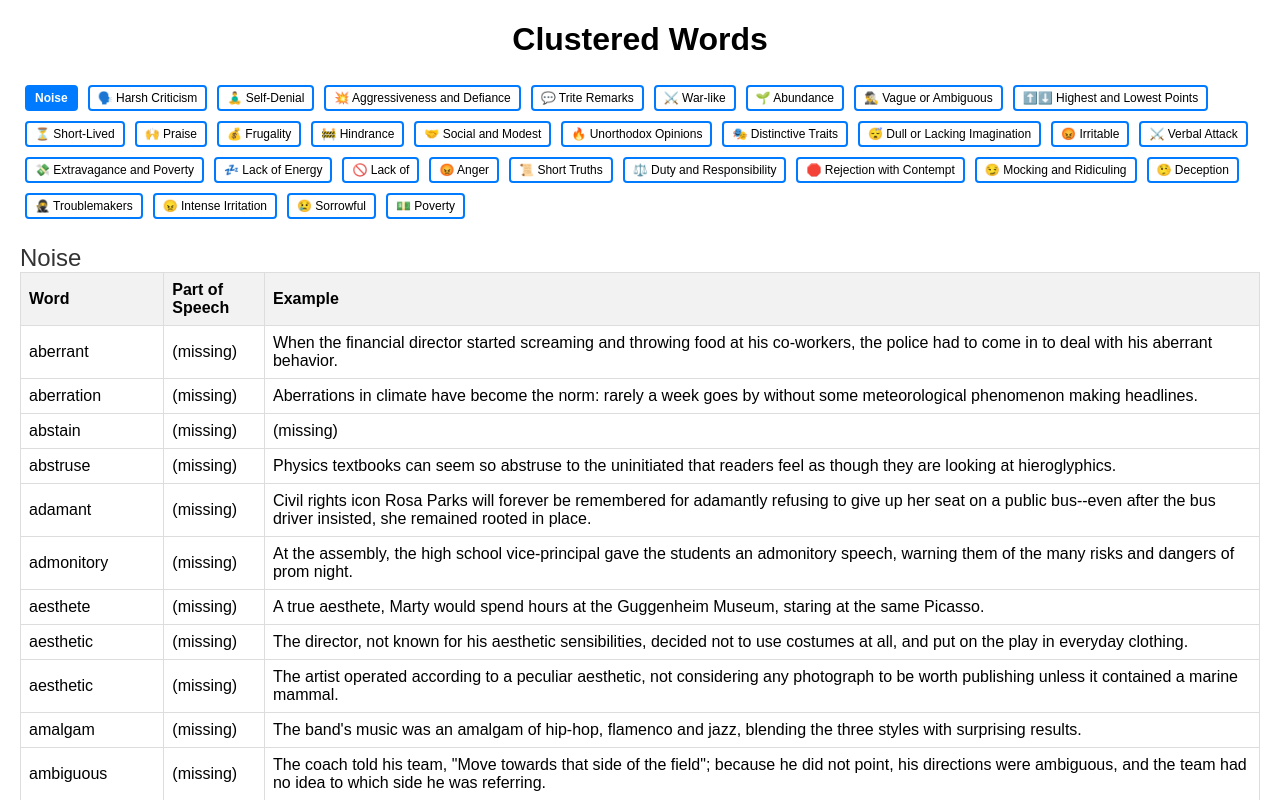
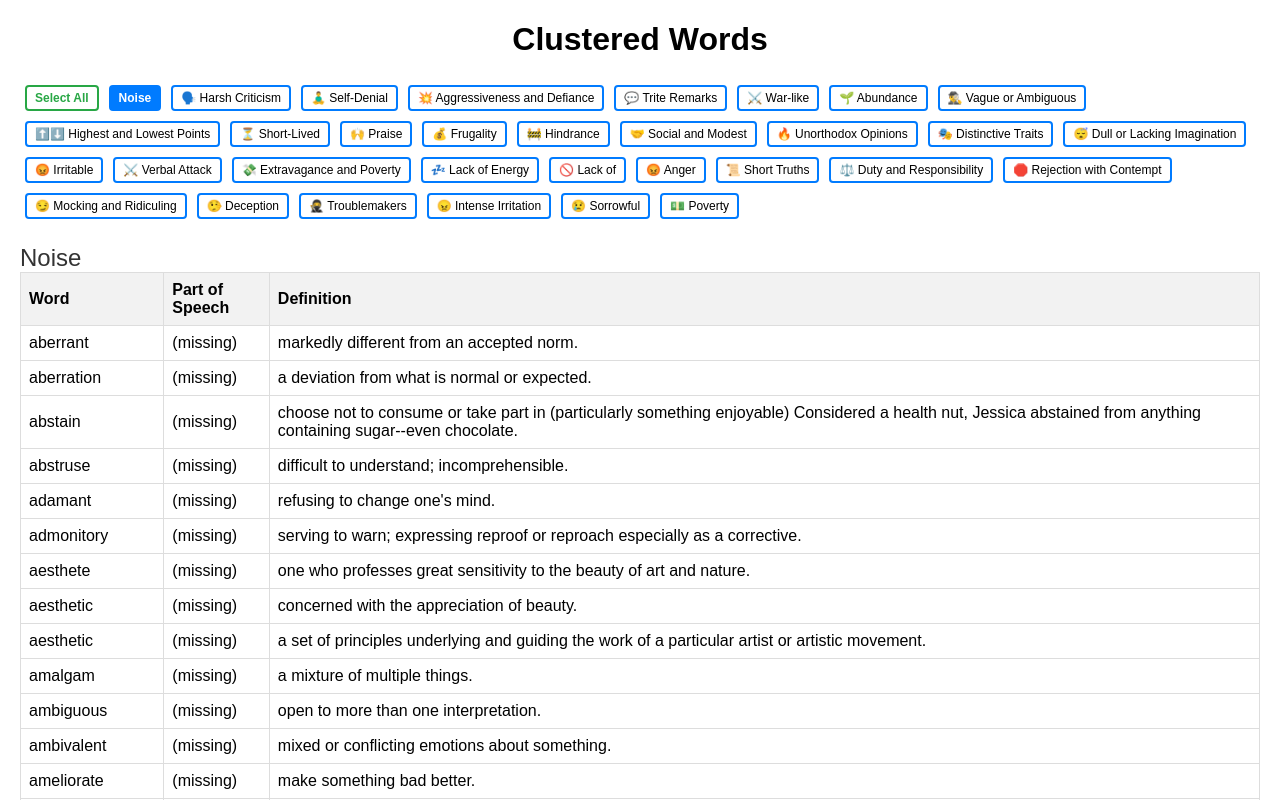
Before and after one commit to MatthewKokin/word_clustering, a plain HTML site: page index.html in a window 1280 px wide. Both pictures are taken after a click on the button "Noise". Shown: the top 800 px of the page. Drawn offline with Linux system fonts and the light colour scheme.

Commit message:
feat: add select all button

```diff
--- a/index.js
+++ b/index.js
@@ -1,28 +1,27 @@
 import { wordData } from "./data.js";
-import {sortWordsByClusters, populateFilterDropdown} from "./functions.js"
+import { sortWordsByClusters } from "./functions.js";
 
-
-/*
-- You get an array of objects wordData
-- After sorting words into clusters you
-*/
-
-// Filter wordData to only include valid clusters and render tables
 function renderTables(wordData) {
     const clusters = sortWordsByClusters(wordData);
     const clustersContainer = document.getElementById('clusters-container');
-    const clusterButtonContainer = document.getElementById('cluster-button-container'); // Container for cluster buttons
+    const clusterButtonContainer = document.getElementById('cluster-button-container');
 
-    // Create a button for each cluster
+    // Create "Select All" button
+    const selectAllButton = document.createElement('button');
+    selectAllButton.className = 'select-all-button';
+    selectAllButton.textContent = 'Select All';
+    selectAllButton.onclick = () => toggleAllClusters(selectAllButton, clusters);
+    clusterButtonContainer.appendChild(selectAllButton);
+
+    // Create a button and table for each cluster
     Object.keys(clusters).forEach(cluster => {
         const button = document.createElement('button');
         button.className = 'cluster-button';
         button.textContent = cluster;
         button.dataset.cluster = cluster;
-        button.onclick = () => toggleClusterVisibility(cluster); // Attach click event
+        button.onclick = () => toggleClusterVisibility(cluster);
         clusterButtonContainer.appendChild(button);
 
-        // Create the table for each cluster
         const clusterTitle = document.createElement('div');
         clusterTitle.className = 'cluster-title';
         clusterTitle.textContent = cluster;
@@ -31,7 +30,7 @@ function renderTables(wordData) {
         const thead = document.createElement('thead');
         const headerRow = document.createElement('tr');
 
-        ['Word', 'Part of Speech', 'Example'].forEach(text => {
+        ['Word', 'Part of Speech', 'Definition'].forEach(text => {
             const th = document.createElement('th');
             th.textContent = text;
             headerRow.appendChild(th);
@@ -42,9 +41,9 @@ function renderTables(wordData) {
         const tbody = document.createElement('tbody');
         clusters[cluster].forEach(word => {
             const row = document.createElement('tr');
-            ['word', 'part_of_speech', 'example'].forEach(field => {
+            ['word', 'part_of_speech', 'definition'].forEach(field => {
                 const td = document.createElement('td');
-                td.textContent = word[field] || "(missing)"; // Show "(missing)" if part_of_speech is missing
+                td.textContent = word[field] || "(missing)";
                 row.appendChild(td);
             });
             tbody.appendChild(row);
@@ -54,7 +53,7 @@ function renderTables(wordData) {
         const clusterDiv = document.createElement('div');
         clusterDiv.className = 'cluster';
         clusterDiv.dataset.cluster = cluster;
-        clusterDiv.style.display = 'none'; // Hide initially
+        clusterDiv.style.display = 'none';
         clusterDiv.appendChild(clusterTitle);
         clusterDiv.appendChild(table);
 
@@ -62,24 +61,47 @@ function renderTables(wordData) {
     });
 }
 
-// Toggle cluster visibility on button click
 function toggleClusterVisibility(cluster) {
     const clusterDiv = document.querySelector(`.cluster[data-cluster="${cluster}"]`);
     const button = document.querySelector(`.cluster-button[data-cluster="${cluster}"]`);
 
-    // Toggle visibility
     if (clusterDiv.style.display === 'none') {
         clusterDiv.style.display = 'block';
-        button.classList.add('active'); // Add active class for styling
+        button.classList.add('active');
     } else {
         clusterDiv.style.display = 'none';
-        button.classList.remove('active'); // Remove active class
+        button.classList.remove('active');
     }
 }
 
-// Initialize page
+// Function to toggle all clusters at once
+function toggleAllClusters(selectAllButton, clusters) {
+    const isAllSelected = selectAllButton.textContent === 'Deselect All';
+    const clusterElements = document.querySelectorAll('.cluster');
+    const clusterButtons = document.querySelectorAll('.cluster-button');
+
+    // Show or hide all clusters
+    clusterElements.forEach(clusterDiv => {
+        clusterDiv.style.display = isAllSelected ? 'none' : 'block';
+    });
+
+    // Update button styles and text
+    clusterButtons.forEach(button => {
+        if (isAllSelected) {
+            button.classList.remove('active');
+        } else {
+            button.classList.add('active');
+        }
+    });
+
+    // Toggle the "Select All" button text
+    selectAllButton.textContent = isAllSelected ? 'Select All' : 'Deselect All';
+}
+
 function initialize() {
     renderTables(wordData);
 }
 
-initialize();
+document.addEventListener("DOMContentLoaded", () => {
+    initialize();
+});
--- a/styles.css
+++ b/styles.css
@@ -72,3 +72,23 @@ th {
     color: white;
     font-weight: bold;
 }
+
+/* Select All button styling */
+.select-all-button {
+    margin: 5px;
+    padding: 4px 8px;
+    font-size: 12px;
+    cursor: pointer;
+    border: 2px solid #28a745;
+    border-radius: 4px;
+    background-color: #ffffff;
+    color: #28a745;
+    font-weight: bold;
+    transition: background-color 0.3s, color 0.3s;
+}
+
+/* Active Select All button styling */
+.select-all-button.active {
+    background-color: #28a745;
+    color: white;
+}
```
